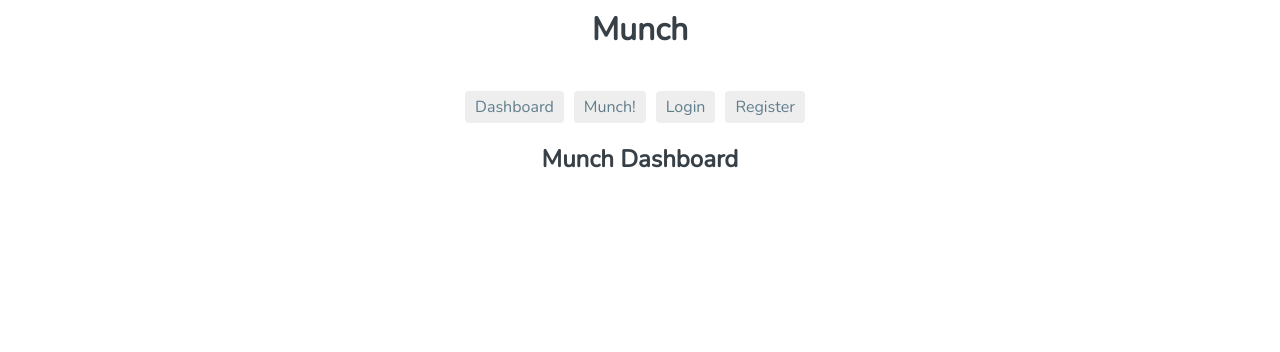
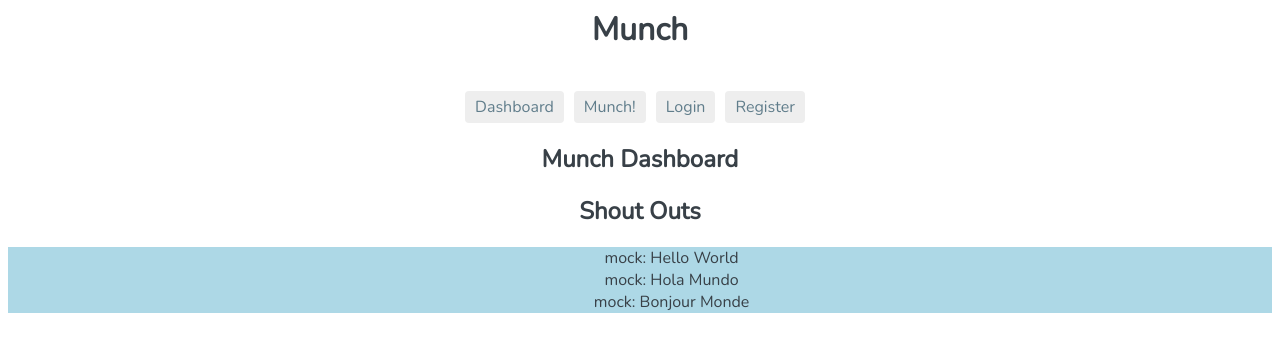
Before and after one commit to mkhsharif/munch, an Angular app: page /dashboard in a window 1280 px wide. Shown: the top 352 px of the page. Built offline with nearby package versions, Linux system fonts and the light colour scheme.

Commit message:
added mock list of shout outs and made list on dashboard live

```diff
--- a/src/app/dashboard/dashboard.component.html
+++ b/src/app/dashboard/dashboard.component.html
@@ -1 +1,2 @@
 <h2>Munch Dashboard</h2>
+<app-shout-outs></app-shout-outs>
--- /dev/null
+++ b/src/app/dashboard/shout-outs/shout-out-list/mock-shout-outs.ts
@@ -0,0 +1,7 @@
+import {ShoutOut} from '../shout-out';
+
+export const SHOUTOUTS: ShoutOut[] = [
+  { user: 'mock', message: 'Hello World' },
+  { user: 'mock', message: 'Hola Mundo' },
+  { user: 'mock', message: 'Bonjour Monde' }
+];
--- a/src/app/dashboard/shout-outs/shout-out-list/shout-out-list.component.html
+++ b/src/app/dashboard/shout-outs/shout-out-list/shout-out-list.component.html
@@ -1,3 +1,8 @@
-<p>
-  shout-out-list works!
-</p>
+<h2>Shout Outs</h2>
+<div style="background-color: lightblue;">
+  <ul>
+    <li *ngFor="let shoutout of shoutouts" style="list-style-type: none">
+      <span class="button-container">{{shoutout.user}}: </span>{{shoutout.message}}
+    </li>
+  </ul>
+</div>
--- a/src/app/dashboard/shout-outs/shout-out-list/shout-out-list.component.ts
+++ b/src/app/dashboard/shout-outs/shout-out-list/shout-out-list.component.ts
@@ -1,4 +1,5 @@
 import { Component, OnInit } from '@angular/core';
+import {SHOUTOUTS} from './mock-shout-outs';
 
 @Component({
   selector: 'app-shout-out-list',
@@ -6,7 +7,7 @@ import { Component, OnInit } from '@angular/core';
   styleUrls: ['./shout-out-list.component.css']
 })
 export class ShoutOutListComponent implements OnInit {
-
+  shoutouts = SHOUTOUTS;
   constructor() { }
 
   ngOnInit() {
--- a/src/app/dashboard/shout-outs/shout-outs.component.html
+++ b/src/app/dashboard/shout-outs/shout-outs.component.html
@@ -1,3 +1 @@
-<p>
-  shout-outs works!
-</p>
+<app-shout-out-list>Loading Shout Outs...</app-shout-out-list>
```
